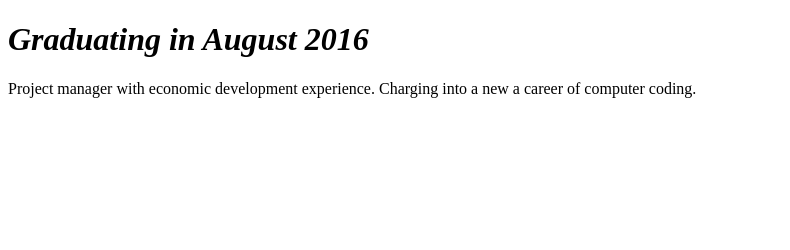
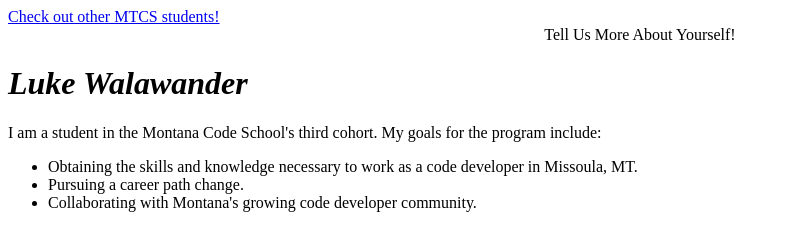
Before and after one commit to Montana-Code-School/git2knowyou, a plain HTML site: page public/students/luke.html in a window 1280 px wide. Shown: the whole page, without its empty margins (0-790 px from the left). Drawn offline with Linux system fonts and the light colour scheme.

Commit message:
edited lists

```diff
--- a/public/students/luke.html
+++ b/public/students/luke.html
@@ -1,10 +1,17 @@
 <!DOCTYPE html>
 <html>
-  <head>
-    <title>Luke Walawander</title>
-  </head>
-<body>
-  <h1><i>Graduating in August 2016</i></h1>
-   <p>Project manager with economic development experience. Charging into a new a career of computer coding.</p>
-</body>
+     <head>
+        <link rel="stylesheet" type="text/css" href="../luke-css/style.css">
+     </head>
+        <body>
+            <a href="file:///Users/minakomay/mtcs/git2knowyou/public/index.html">Check out other MTCS students!</a>
+            <center>Tell Us More About Yourself!</center>
+            <h1><i>Luke Walawander</i></h1>
+            <p>I am a student in the Montana Code School's third cohort. My goals for the program include:</p>
+        <ul>
+           <li>Obtaining the skills and knowledge necessary to work as a code developer in Missoula, MT.</li>
+           <li>Pursuing a career path change.</li>
+           <li>Collaborating with Montana's growing code developer community.</li>
+        </ul>
+        </body>
 </html>
```
